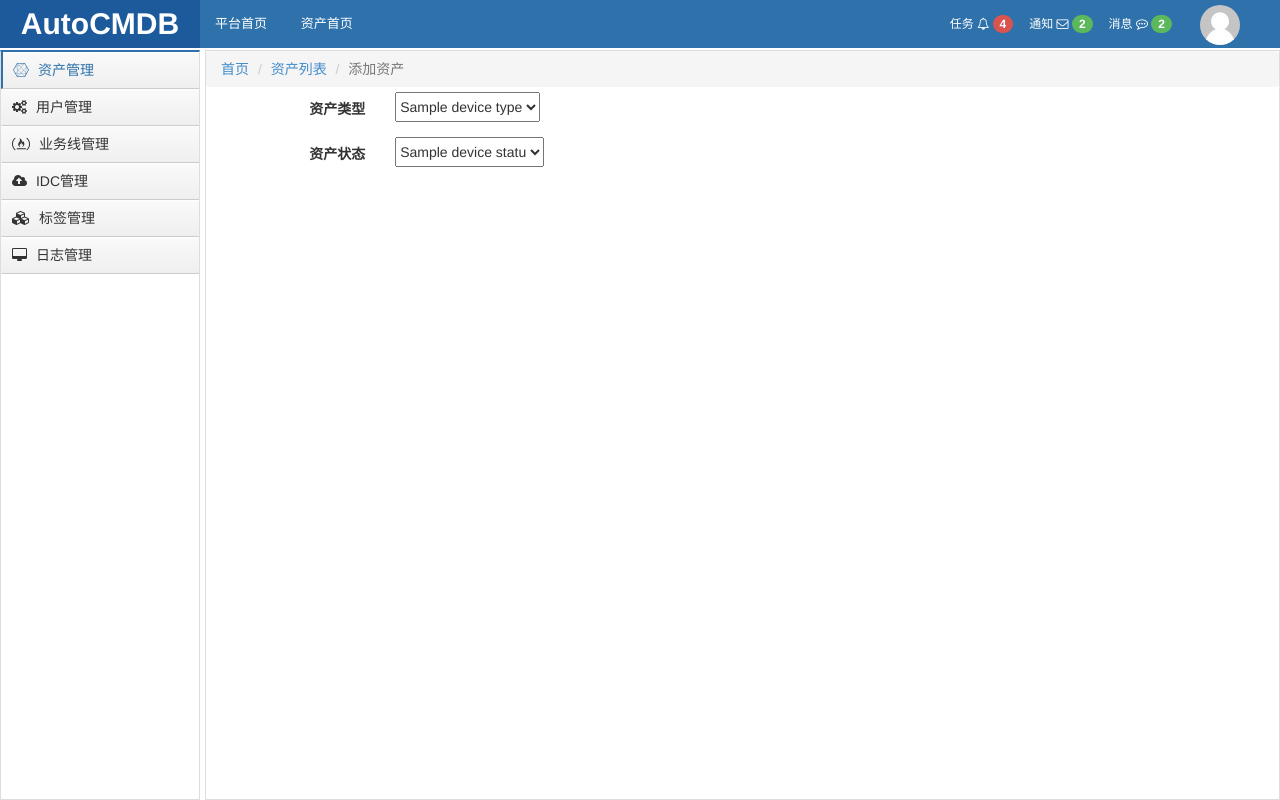
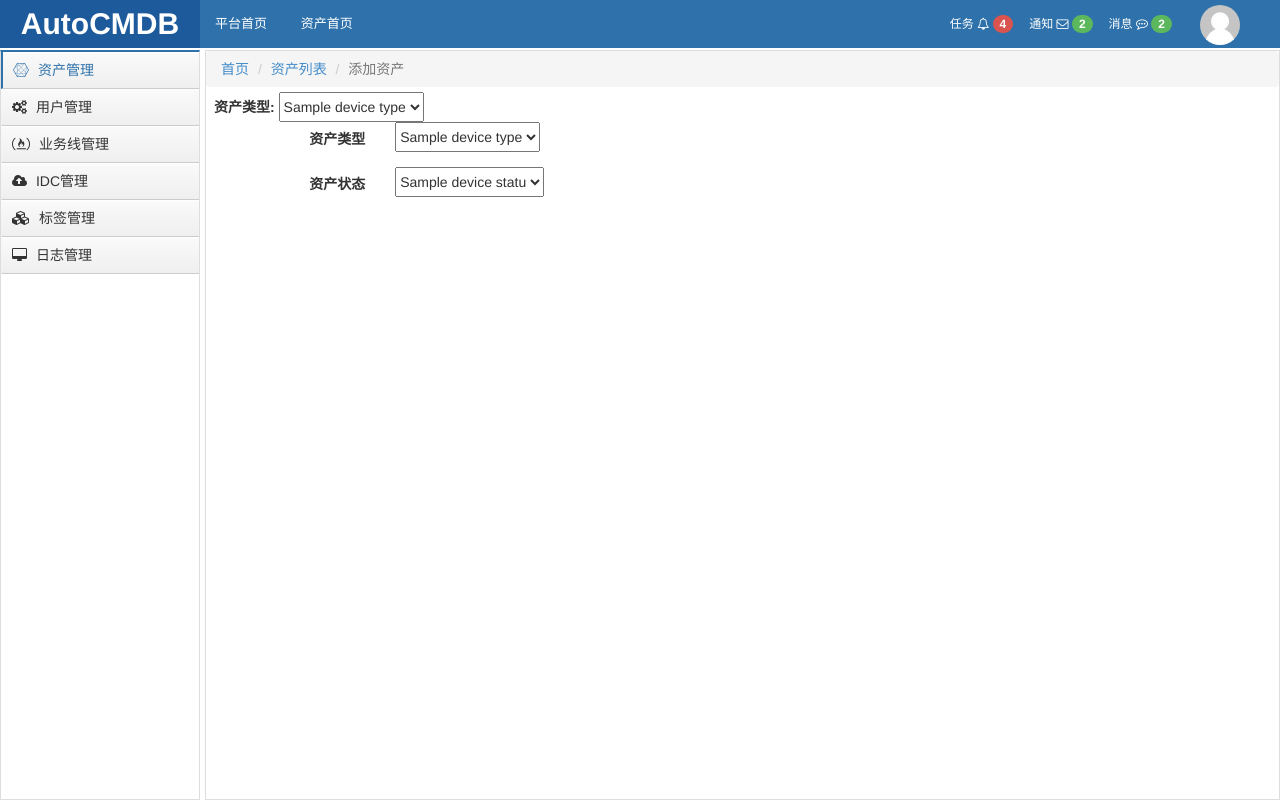
Before and after one commit to TerryMarszr0/cmdb-3, a Django app: template AutoCmdb/web/templates/add_asset.html in a window 1280 px wide. Run offline with Django 3.2, Linux system fonts and the light colour scheme; the template is opened without the code that fills it: most values are stand-ins (such as "Sample title", 1, 10 or a date in 2020); some libraries are stand-ins or nearby versions.

Commit message:
配置新增资产页面

```diff
--- a/AutoCmdb/web/templates/add_asset.html
+++ b/AutoCmdb/web/templates/add_asset.html
@@ -17,6 +17,17 @@
     </ol>
     <div style="padding: 5px 8px;">
         <form class="form-horizontal">
+            {% csrf_token %}
+            <div class="form-row field-device_type_id">
+                <div>
+                    <label class="required" for="id_device_type_id">资产类型:</label>
+                    <select id="id_device_type_id" name="device_type_id" required="">
+                        {% for i in data.device_type_list %}
+                            <option value="{{ i.id }}">{{ i.name }}</option>
+                        {% endfor %}
+                    </select>
+                </div>
+            </div>
             <div class="form-group">
                 <label for="inputPassword" class="col-sm-2 control-label">资产类型</label>
                 <div class="col-sm-10">
```
